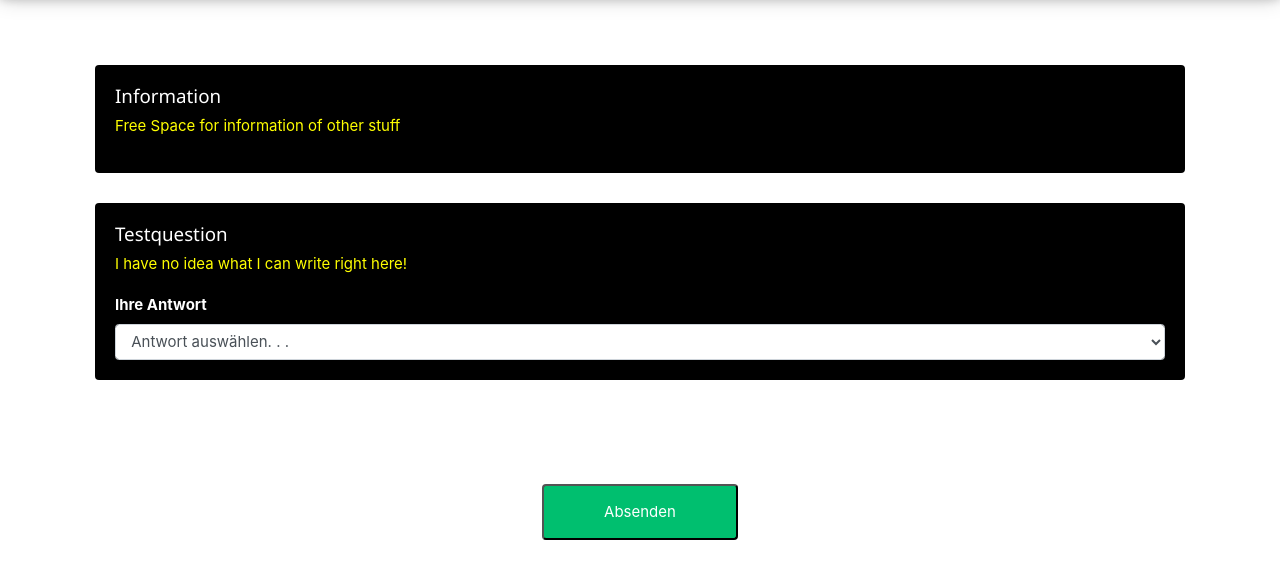
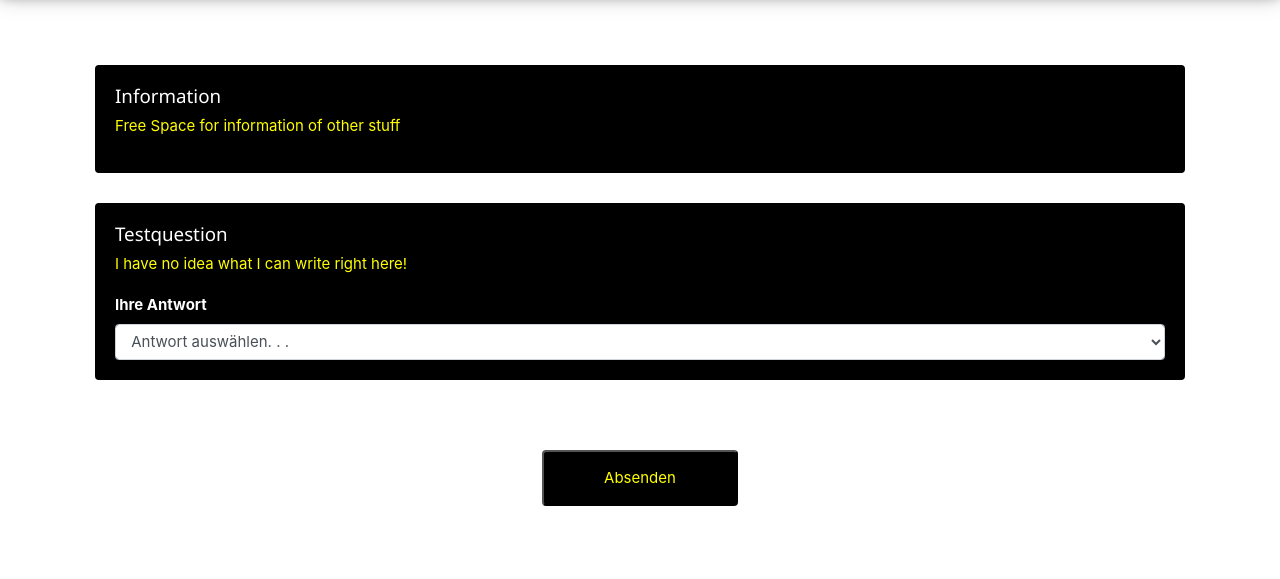
Before and after one commit to if-03-01-C-fall-2019/webapp-modelrockets-by-siegl-and-rausch-schott, a plain HTML site: page quiz/index.html in a window 1280 px wide. Shown: the part 129-708 px from the top of the page. Drawn offline with nearby package versions, Linux system fonts and the light colour scheme.

Commit message:
change submit button

```diff
--- a/css/modelrockets.css
+++ b/css/modelrockets.css
@@ -41,8 +41,8 @@
   margin: 50px;
   padding: 15px 60px;
 
-  background-color: #00bf6f;
-  color: white;
+  background-color: black;
+  color: yellow;
 
   border-radius: 4px;
 }
--- a/quiz/index.html
+++ b/quiz/index.html
@@ -76,16 +76,18 @@
                   <option>Test4</option>
                 </select>
                 </article>
+
+
+                <!-- Submit Button -->
+                <section>
+                  <div class="container">
+                    <div class="text-center">
+                      <input id="submitButton" type="submit" value="Absenden">
+                    </div>
+                  </div>
+                </section>
+
               </form>
-            </div>
-          </div>
-        </section>
-
-        <!-- Submit Button -->
-        <section>
-          <div class="container">
-            <div class="text-center">
-              <input id="submitButton" type="submit" value="Absenden">
             </div>
           </div>
         </section>
```
